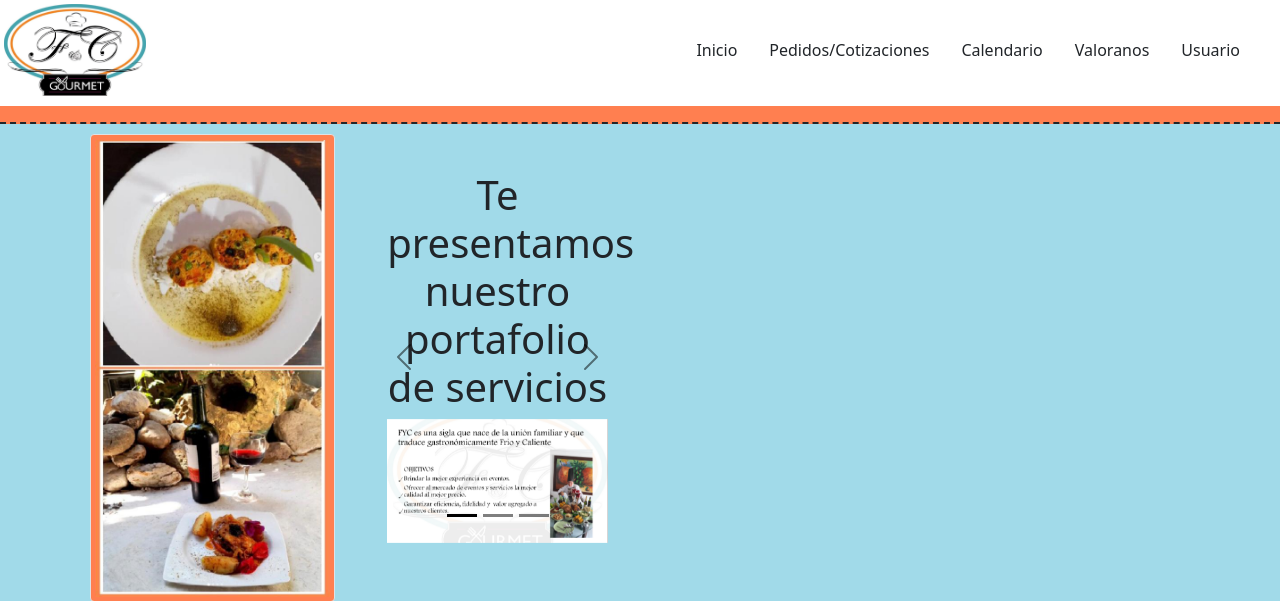
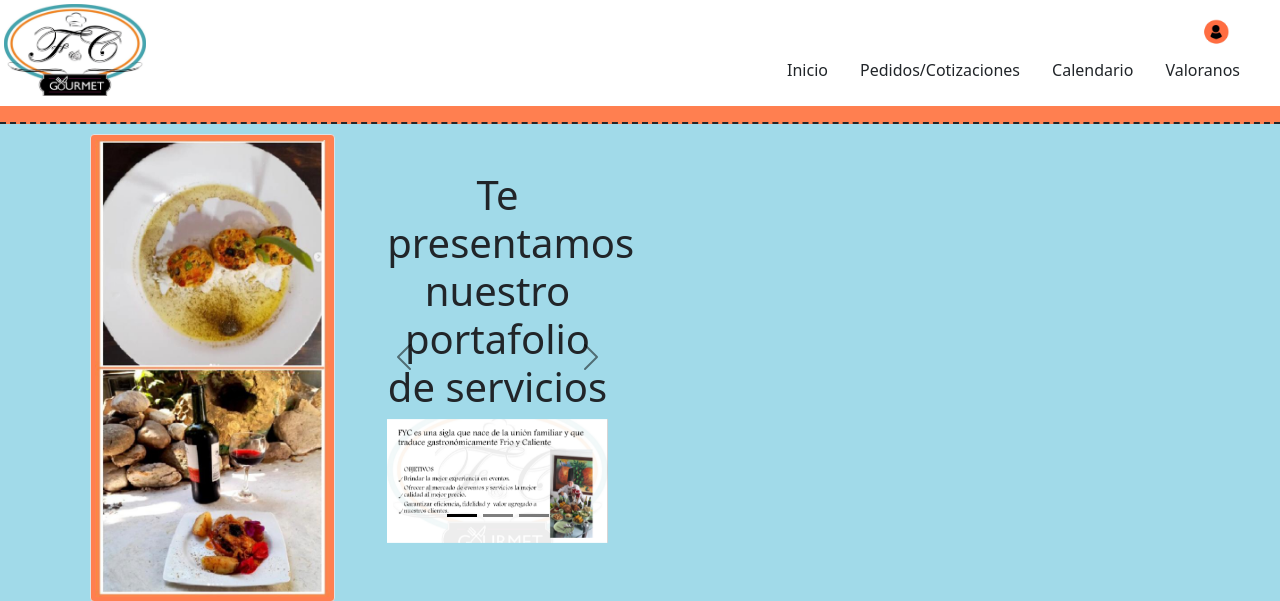
Before and after one commit to ocamilavillero09/ProyectoORIANAVILLERO, a PHP site: page / in a window 1280 px wide. Shown: the top 601 px of the page. Run offline with PHP 8.4, Linux system fonts and the light colour scheme.

Commit message:
modificacion header

```diff
--- a/Index.html
+++ b/Index.html
@@ -20,8 +20,11 @@
         </div>
 
         <div class="col-8">
-          <div class="container" id="nav">
+          <div class="container">
             <ul class="nav justify-content-end">
+              <li class="nav-item">
+                <a class="nav-link" href="Valoranos.html"> <img src="img/usuario.jpeg" class="img-thumbnail" alt="image" id="usuario"> </a>
+            </li>
               <li class="nav-item">
                 <a class="nav-link active" aria-current="page" href="Index.html"> <p class="text-dark">Inicio</p></a>
               </li>
@@ -34,13 +37,6 @@
               <li class="nav-item">
                 <a class="nav-link" href="Valoranos.html"><p class="text-dark">Valoranos</p></a>
               </li>
-              <li class="nav-item">
-                  <a class="nav-link" href="Valoranos.html">
-                    <p class="text-dark">Usuario
-
-                    </p>
-                  </a>
-                </li>
             </ul>
           </div>
         </div>
--- a/css/style.css
+++ b/css/style.css
@@ -12,11 +12,6 @@
   border-bottom-width: 2px;
 }
 
-#nav{
-  padding-top: 30px;
-  padding-bottom: 20px;
-}
-
 #logofyc {
   border-style: none;
   height: 100px;
@@ -25,8 +20,11 @@
 }
 
 #usuario {
-  height: 2.5%;
-  width: 5%;
+  border-style: none;
+  height: 3%;
+  width: 6%;
+  float: right;
+  padding-bottom: 0%;
 }
 
 header {
```
Also changed, not shown: Calendario.html (+4 -4 lines), Pedidosycoti.html (+4 -4 lines), Valoranos.html (+4 -4 lines).
